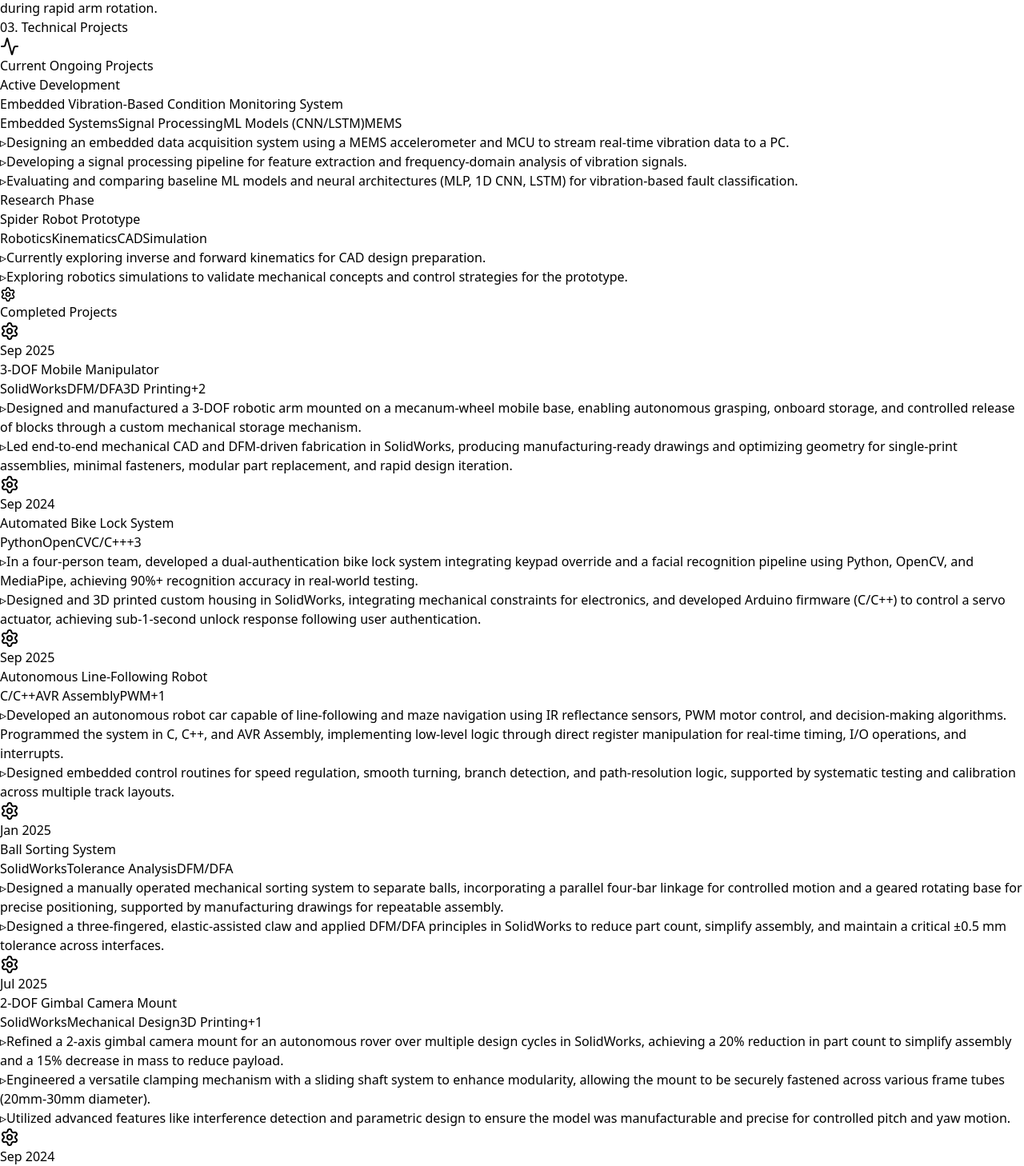
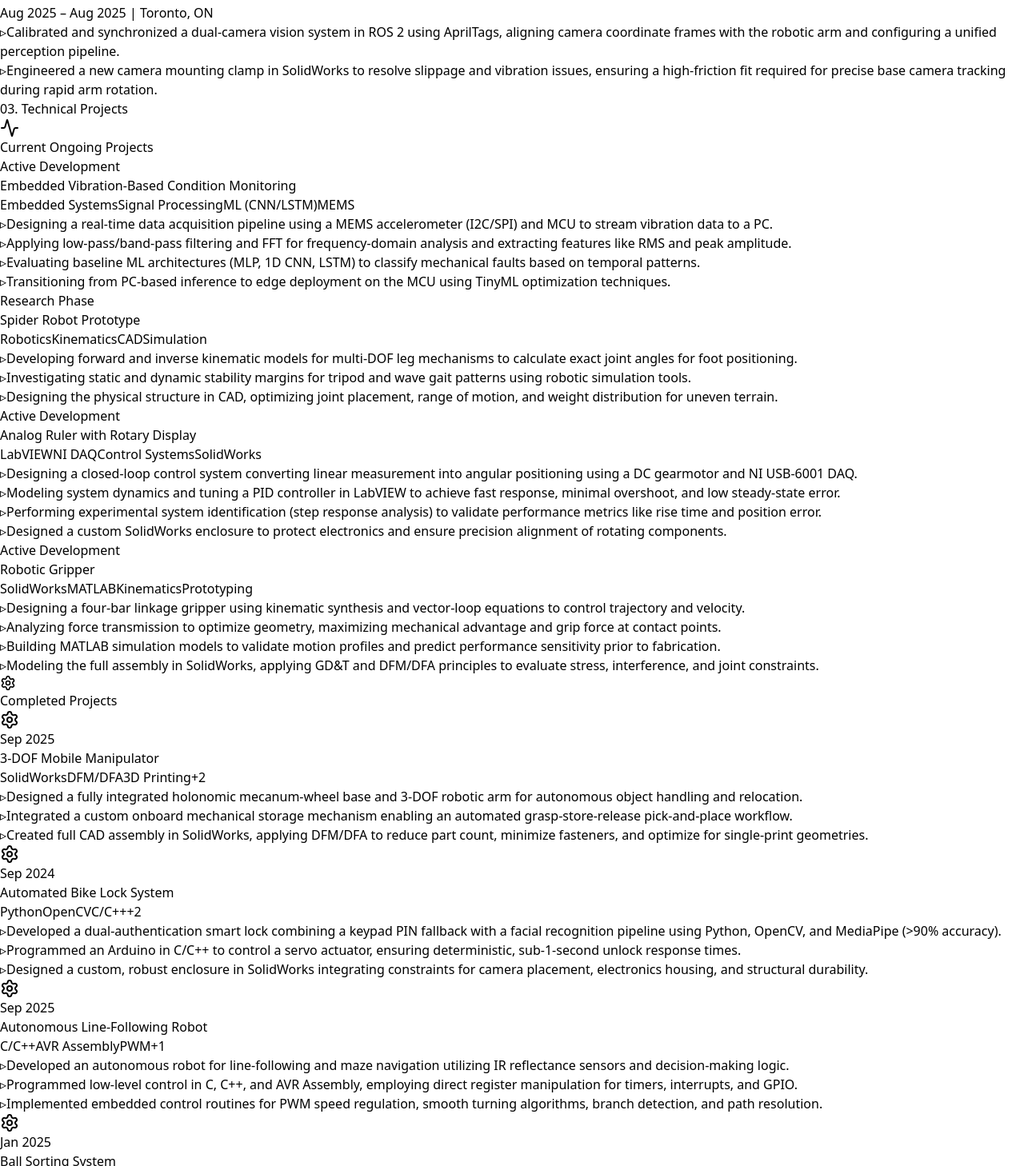
Before and after one commit to Osmanasif05/My-portfolio, a React (Vite) app: page / in a window 1280 px wide. Shown: the part 1332-2790 px from the top of the page at 80% size. Built offline with nearby package versions, Linux system fonts and the light colour scheme.

Commit message:
added new job and proejct descp

```diff
--- a/src/App.jsx
+++ b/src/App.jsx
@@ -14,15 +14,13 @@ import {
   Terminal,
   Database,
   PenTool,
-  Activity,
-  FileText
+  Activity
 } from 'lucide-react';
 
 const Portfolio = () => {
   const [isMenuOpen, setIsMenuOpen] = useState(false);
   const [activeSection, setActiveSection] = useState('home');
   const [scrolled, setScrolled] = useState(false);
-  const [copied, setCopied] = useState(false); // State for copy feedback
 
   // Handle scroll effects
   useEffect(() => {
@@ -32,13 +30,6 @@ const Portfolio = () => {
     window.addEventListener('scroll', handleScroll);
     return () => window.removeEventListener('scroll', handleScroll);
   }, []);
-
-  // Handle Copy Email
-  const handleCopyEmail = () => {
-    navigator.clipboard.writeText("osman.asif@torontomu.ca");
-    setCopied(true);
-    setTimeout(() => setCopied(false), 2000); // Reset after 2 seconds
-  };
 
   // Navigation Links
   const navLinks = [
@@ -53,6 +44,18 @@ const Portfolio = () => {
   const experiences = [
     {
       id: 1,
+      role: "Software Developer Intern",
+      company: "Telebotics",
+      location: "Toronto, ON",
+      date: "Feb 2026 – Present",
+      description: [
+        "Engineering sensor-fusion and software integration pipelines for low-speed autonomous vehicles using ROS 2, conducting high-fidelity testing in Gazebo to validate teleoperation features and system reliability.",
+        "Refining real-time system performance in C++/Python, ensuring seamless transitions between remote assistance and autonomous modes."
+      ],
+      icon: <Terminal className="text-cyan-400" />
+    },
+    {
+      id: 2,
       role: "Software Developer",
       company: "TMU Velocity",
       location: "Toronto, ON",
@@ -64,7 +67,7 @@ const Portfolio = () => {
       icon: <Code className="text-cyan-400" />
     },
     {
-      id: 2,
+      id: 3,
       role: "Mechanical Designer",
       company: "TMU Chem-E-Car",
       location: "Toronto, ON",
@@ -76,7 +79,7 @@ const Portfolio = () => {
       icon: <Settings className="text-cyan-400" />
     },
     {
-      id: 3,
+      id: 4,
       role: "Mechatronics Design Intern",
       company: "MiON Science",
       location: "Remote",
@@ -88,13 +91,13 @@ const Portfolio = () => {
       icon: <Cpu className="text-cyan-400" />
     },
     {
-      id: 4,
+      id: 5,
       role: "Undergraduate Assistant",
       company: "ELIXIR Lab",
       location: "Toronto, ON",
       date: "Aug 2025 – Aug 2025",
       description: [
-        "Calibrated and synchronized a dual-camera vision system in ROS 2 using AprilTags, aligning camera coordinate frames with the robotic arm and configuring a unified perception pipeline to ensure consistent operation during arm motion.",
+        "Calibrated and synchronized a dual-camera vision system in ROS 2 using AprilTags, aligning camera coordinate frames with the robotic arm and configuring a unified perception pipeline.",
         "Engineered a new camera mounting clamp in SolidWorks to resolve slippage and vibration issues, ensuring a high-friction fit required for precise base camera tracking during rapid arm rotation."
       ],
       icon: <Activity className="text-cyan-400" />
@@ -105,13 +108,14 @@ const Portfolio = () => {
   const ongoingProjects = [
     {
       id: "ongoing-1",
-      title: "Embedded Vibration-Based Condition Monitoring System",
-      tech: ["Embedded Systems", "Signal Processing", "ML Models (CNN/LSTM)", "MEMS"],
+      title: "Embedded Vibration-Based Condition Monitoring",
+      tech: ["Embedded Systems", "Signal Processing", "ML (CNN/LSTM)", "MEMS"],
       status: "Active Development",
       description: [
-        "Designing an embedded data acquisition system using a MEMS accelerometer and MCU to stream real-time vibration data to a PC.",
-        "Developing a signal processing pipeline for feature extraction and frequency-domain analysis of vibration signals.",
-        "Evaluating and comparing baseline ML models and neural architectures (MLP, 1D CNN, LSTM) for vibration-based fault classification."
+        "Designing a real-time data acquisition pipeline using a MEMS accelerometer (I2C/SPI) and MCU to stream vibration data to a PC.",
+        "Applying low-pass/band-pass filtering and FFT for frequency-domain analysis and extracting features like RMS and peak amplitude.",
+        "Evaluating baseline ML architectures (MLP, 1D CNN, LSTM) to classify mechanical faults based on temporal patterns.",
+        "Transitioning from PC-based inference to edge deployment on the MCU using TinyML optimization techniques."
       ]
     },
     {
@@ -120,8 +124,33 @@ const Portfolio = () => {
       tech: ["Robotics", "Kinematics", "CAD", "Simulation"],
       status: "Research Phase",
       description: [
-        "Currently exploring inverse and forward kinematics for CAD design preparation.",
-        "Exploring robotics simulations to validate mechanical concepts and control strategies for the prototype."
+        "Developing forward and inverse kinematic models for multi-DOF leg mechanisms to calculate exact joint angles for foot positioning.",
+        "Investigating static and dynamic stability margins for tripod and wave gait patterns using robotic simulation tools.",
+        "Designing the physical structure in CAD, optimizing joint placement, range of motion, and weight distribution for uneven terrain."
+      ]
+    },
+    {
+      id: "ongoing-3",
+      title: "Analog Ruler with Rotary Display",
+      tech: ["LabVIEW", "NI DAQ", "Control Systems", "SolidWorks"],
+      status: "Active Development",
+      description: [
+        "Designing a closed-loop control system converting linear measurement into angular positioning using a DC gearmotor and NI USB-6001 DAQ.",
+        "Modeling system dynamics and tuning a PID controller in LabVIEW to achieve fast response, minimal overshoot, and low steady-state error.",
+        "Performing experimental system identification (step response analysis) to validate performance metrics like rise time and position error.",
+        "Designed a custom SolidWorks enclosure to protect electronics and ensure precision alignment of rotating components."
+      ]
+    },
+    {
+      id: "ongoing-4",
+      title: "Robotic Gripper",
+      tech: ["SolidWorks", "MATLAB", "Kinematics", "Prototyping"],
+      status: "Active Development",
+      description: [
+        "Designing a four-bar linkage gripper using kinematic synthesis and vector-loop equations to control trajectory and velocity.",
+        "Analyzing force transmission to optimize geometry, maximizing mechanical advantage and grip force at contact points.",
+        "Building MATLAB simulation models to validate motion profiles and predict performance sensitivity prior to fabrication.",
+        "Modeling the full assembly in SolidWorks, applying GD&T and DFM/DFA principles to evaluate stress, interference, and joint constraints."
       ]
     }
   ];
@@ -134,19 +163,21 @@ const Portfolio = () => {
       tech: ["SolidWorks", "DFM/DFA", "3D Printing", "ESP32", "C/C++"],
       date: "Sep 2025 – Dec 2025",
       details: [
-        "Designed and manufactured a 3-DOF robotic arm mounted on a mecanum-wheel mobile base, enabling autonomous grasping, onboard storage, and controlled release of blocks through a custom mechanical storage mechanism.",
-        "Led end-to-end mechanical CAD and DFM-driven fabrication in SolidWorks, producing manufacturing-ready drawings and optimizing geometry for single-print assemblies, minimal fasteners, modular part replacement, and rapid design iteration."
+        "Designed a fully integrated holonomic mecanum-wheel base and 3-DOF robotic arm for autonomous object handling and relocation.",
+        "Integrated a custom onboard mechanical storage mechanism enabling an automated grasp-store-release pick-and-place workflow.",
+        "Created full CAD assembly in SolidWorks, applying DFM/DFA to reduce part count, minimize fasteners, and optimize for single-print geometries."
       ],
       category: "Robotics"
     },
     {
       id: 2,
       title: "Automated Bike Lock System",
-      tech: ["Python", "OpenCV", "C/C++", "Arduino", "SolidWorks", "3D Printing"],
+      tech: ["Python", "OpenCV", "C/C++", "Arduino", "SolidWorks"],
       date: "Sep 2024 – Dec 2024",
       details: [
-        "In a four-person team, developed a dual-authentication bike lock system integrating keypad override and a facial recognition pipeline using Python, OpenCV, and MediaPipe, achieving 90%+ recognition accuracy in real-world testing.",
-        "Designed and 3D printed custom housing in SolidWorks, integrating mechanical constraints for electronics, and developed Arduino firmware (C/C++) to control a servo actuator, achieving sub-1-second unlock response following user authentication."
+        "Developed a dual-authentication smart lock combining a keypad PIN fallback with a facial recognition pipeline using Python, OpenCV, and MediaPipe (>90% accuracy).",
+        "Programmed an Arduino in C/C++ to control a servo actuator, ensuring deterministic, sub-1-second unlock response times.",
+        "Designed a custom, robust enclosure in SolidWorks integrating constraints for camera placement, electronics housing, and structural durability."
       ],
       category: "Embedded/CV"
     },
@@ -156,8 +187,9 @@ const Portfolio = () => {
       tech: ["C/C++", "AVR Assembly", "PWM", "IR Sensors"],
       date: "Sep 2025 – Present",
       details: [
-        "Developed an autonomous robot car capable of line-following and maze navigation using IR reflectance sensors, PWM motor control, and decision-making algorithms. Programmed the system in C, C++, and AVR Assembly, implementing low-level logic through direct register manipulation for real-time timing, I/O operations, and interrupts.",
-        "Designed embedded control routines for speed regulation, smooth turning, branch detection, and path-resolution logic, supported by systematic testing and calibration across multiple track layouts."
+        "Developed an autonomous robot for line-following and maze navigation utilizing IR reflectance sensors and decision-making logic.",
+        "Programmed low-level control in C, C++, and AVR Assembly, employing direct register manipulation for timers, interrupts, and GPIO.",
+        "Implemented embedded control routines for PWM speed regulation, smooth turning algorithms, branch detection, and path resolution."
       ],
       category: "Embedded"
     },
@@ -167,8 +199,9 @@ const Portfolio = () => {
       tech: ["SolidWorks", "Tolerance Analysis", "DFM/DFA"],
       date: "Jan 2025 – Apr 2025",
       details: [
-        "Designed a manually operated mechanical sorting system to separate balls, incorporating a parallel four-bar linkage for controlled motion and a geared rotating base for precise positioning, supported by manufacturing drawings for repeatable assembly.",
-        "Designed a three-fingered, elastic-assisted claw and applied DFM/DFA principles in SolidWorks to reduce part count, simplify assembly, and maintain a critical ±0.5 mm tolerance across interfaces."
+        "Designed a purely mechanical, manually operated sorting mechanism emphasizing reliability without electronic actuation.",
+        "Engineered a motion system using a parallel four-bar linkage, a geared rotating base for positioning, and a three-fingered elastic-assisted claw.",
+        "Conducted tolerance analysis (±0.5 mm) and applied DFM/DFA in SolidWorks to reduce part count, simplify assembly, and guarantee repeatability."
       ],
       category: "Mechanical"
     },
@@ -178,9 +211,10 @@ const Portfolio = () => {
       tech: ["SolidWorks", "Mechanical Design", "3D Printing", "Parametric Design"],
       date: "Jul 2025 – Aug 2025",
       details: [
-        "Refined a 2-axis gimbal camera mount for an autonomous rover over multiple design cycles in SolidWorks, achieving a 20% reduction in part count to simplify assembly and a 15% decrease in mass to reduce payload.",
-        "Engineered a versatile clamping mechanism with a sliding shaft system to enhance modularity, allowing the mount to be securely fastened across various frame tubes (20mm-30mm diameter).",
-        "Utilized advanced features like interference detection and parametric design to ensure the model was manufacturable and precise for controlled pitch and yaw motion."
+        "Engineered a lightweight, modular 2-axis gimbal for camera stabilization on an autonomous rover, controlling pitch and yaw.",
+        "Iteratively refined the CAD design in SolidWorks to achieve a 20% reduction in part count and a 15% decrease in overall mass.",
+        "Designed a versatile sliding-shaft clamping mechanism, enabling secure mounting across various frame tubes (20–30 mm diameter).",
+        "Leveraged interference detection and parametric modeling to ensure manufacturability and precise assembly."
       ],
       category: "CAD Design"
     },
@@ -190,8 +224,9 @@ const Portfolio = () => {
       tech: ["SolidWorks", "Human Factors", "Documentation"],
       date: "Sep 2024 – Dec 2024",
       details: [
-        "Designed a human-centered mechanical system for a children’s assistive transport device in SolidWorks, converting accessibility-driven user needs into ergonomic, safety, and usability-focused design features while developing detailed system drawings.",
-        "Developed formal engineering documentation (PRS, SKB, PDS) and applied subsystem decomposition, subsystem matrices, and design choice matrices to compare design alternatives, manage trade-offs, and support design requirements."
+        "Designed a human-centered assistive transport device for children, translating accessibility-driven user needs into ergonomic mechanical features.",
+        "Developed formal engineering documentation including Product Requirements Specification (PRS), System Breakdown (SKB), and Product Design Specification (PDS).",
+        "Applied structured decision-making frameworks like subsystem matrices and trade-off analysis to compare alternatives and finalize CAD models."
       ],
       category: "Design"
     }
@@ -212,12 +247,12 @@ const Portfolio = () => {
     {
       title: "Engineering Tools",
       icon: <PenTool className="w-5 h-5 mb-1 text-amber-400" />,
-      skills: ["SolidWorks", "ANSYS", "Gazebo", "RViz", "Simulink", "Git", "VS Code"]
+      skills: ["SolidWorks", "ANSYS", "Gazebo", "RViz", "Simulink", "Git", "VS Code", "LabVIEW"]
     },
     {
       title: "Electrical & Embedded",
       icon: <Zap className="w-5 h-5 mb-1 text-yellow-400" />,
-      skills: ["PWM & H-Bridge", "Sensor Interfacing", "Power Electronics", "Actuators"]
+      skills: ["PWM & H-Bridge", "Sensor Interfacing", "Power Electronics", "Actuators", "NI DAQ"]
     },
     {
       title: "Manufacturing",
@@ -305,17 +340,6 @@ const Portfolio = () => {
             >
               View Projects <ChevronRight size={18} />
             </a>
-
-            {/* Resume Button - Linking to Public Folder */}
-            <a
-              href="/MyResume.pdf"
-              target="_blank"
-              rel="noopener noreferrer"
-              className="px-8 py-3 rounded border border-cyan-500/50 text-cyan-400 hover:bg-cyan-950/30 font-medium transition-all flex items-center gap-2"
-            >
-              <FileText size={18} /> Resume
-            </a>
-
             <a
               href="https://www.linkedin.com/in/osman-asif-a80471346/details/projects/"
               target="_blank"
@@ -402,7 +426,7 @@ const Portfolio = () => {
                     </h3>
                     <div className="text-cyan-400 font-medium mb-1">{exp.company}</div>
                   </div>
-                  <div className="font-mono text-sm text-slate-500 whitespace-nowrap bg-slate-900/50 px-2 py-1 rounded inline-block md:block w-fit">
+                  <div className="font-mono text-sm text-slate-500 whitespace-nowrap bg-slate-900/50 px-2 py-1 rounded inline-block md:block w-fit mt-2 md:mt-0">
                     {exp.date} | {exp.location}
                   </div>
                 </div>
@@ -430,7 +454,7 @@ const Portfolio = () => {
             <div className="h-px bg-slate-700 flex-1"></div>
           </div>
 
-          {/* Current Ongoing Projects Section (Moved Up) */}
+          {/* Current Ongoing Projects Section */}
           <div className="mb-20">
             <div className="flex items-center gap-3 mb-8">
               <div className="p-2 rounded-full bg-cyan-950/50 text-cyan-400 animate-pulse border border-cyan-500/20">
@@ -450,7 +474,7 @@ const Portfolio = () => {
                   </div>
 
                   <div className="p-8 flex flex-col h-full">
-                    <h3 className="text-2xl font-bold text-white mb-4 group-hover:text-cyan-400 transition-colors pr-8">
+                    <h3 className="text-xl font-bold text-white mb-4 group-hover:text-cyan-400 transition-colors pr-8">
                       {project.title}
                     </h3>
 
@@ -466,7 +490,7 @@ const Portfolio = () => {
                       {project.description.map((point, i) => (
                         <li key={i} className="flex items-start text-slate-400 leading-relaxed text-sm group/item">
                           <span className="text-cyan-500 mr-2 mt-1 min-w-[12px]">▹</span>
-                          {point}
+                          <span>{point}</span>
                         </li>
                       ))}
                     </ul>
@@ -544,6 +568,37 @@ const Portfolio = () => {
         </div>
       </section>
 
+      {/* Skills Section */}
+      <section id="skills" className="py-24 px-6">
+        <div className="max-w-5xl mx-auto">
+          <div className="flex items-center gap-4 mb-16">
+            <h2 className="text-3xl md:text-4xl font-bold text-white font-mono">04. Technical Arsenal</h2>
+            <div className="h-px bg-slate-700 flex-1"></div>
+          </div>
+
+          <div className="grid grid-cols-1 md:grid-cols-2 lg:grid-cols-3 gap-6">
+            {skillCategories.map((cat, idx) => (
+              <div key={idx} className="bg-slate-900/50 p-6 rounded-lg border border-slate-800 hover:bg-slate-800/50 transition-colors">
+                <div className="flex items-center gap-3 mb-4">
+                  {cat.icon}
+                  <h3 className="text-lg font-bold text-white">{cat.title}</h3>
+                </div>
+                <div className="flex flex-wrap gap-2">
+                  {cat.skills.map((skill, sIdx) => (
+                    <span
+                      key={sIdx}
+                      className="px-3 py-1 bg-slate-950 rounded text-sm text-slate-300 border border-slate-800 hover:border-cyan-500/30 transition-colors cursor-default"
+                    >
+                      {skill}
+                    </span>
+                  ))}
+                </div>
+              </div>
+            ))}
+          </div>
+        </div>
+      </section>
+
       {/* Footer */}
       <footer className="py-12 bg-slate-950 border-t border-slate-900 text-center">
         <div className="max-w-4xl mx-auto px-6">
@@ -569,20 +624,12 @@ const Portfolio = () => {
             >
               <Github size={24} />
             </a>
-
-            {/* Replaced mailto with copy button */}
-            <button
-              onClick={handleCopyEmail}
-              className="p-3 bg-slate-900 rounded-full text-slate-400 hover:text-cyan-400 hover:bg-slate-800 transition-all transform hover:scale-110 relative"
-              title="Copy Email"
+            <a
+              href="mailto:hello@example.com" // UPDATE THIS BEFORE PUBLISHING
+              className="p-3 bg-slate-900 rounded-full text-slate-400 hover:text-cyan-400 hover:bg-slate-800 transition-all transform hover:scale-110"
             >
               <Mail size={24} />
-              {copied && (
-                <span className="absolute -top-8 left-1/2 transform -translate-x-1/2 bg-cyan-500 text-slate-900 text-xs font-bold px-2 py-1 rounded shadow-lg animate-fade-in-up">
-                  Copied!
-                </span>
-              )}
-            </button>
+            </a>
           </div>
 
           <div className="text-slate-600 text-sm font-mono">
```
